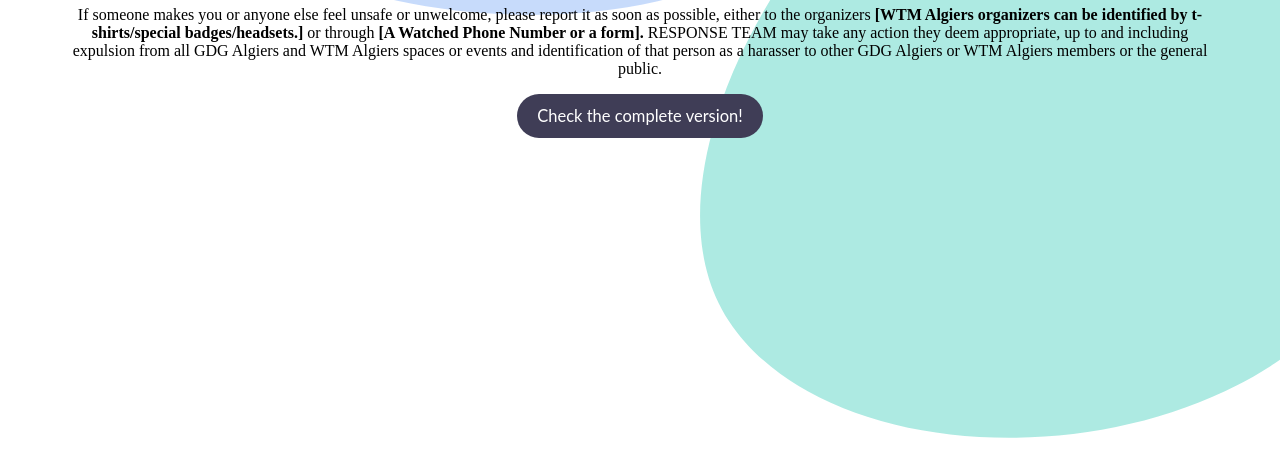
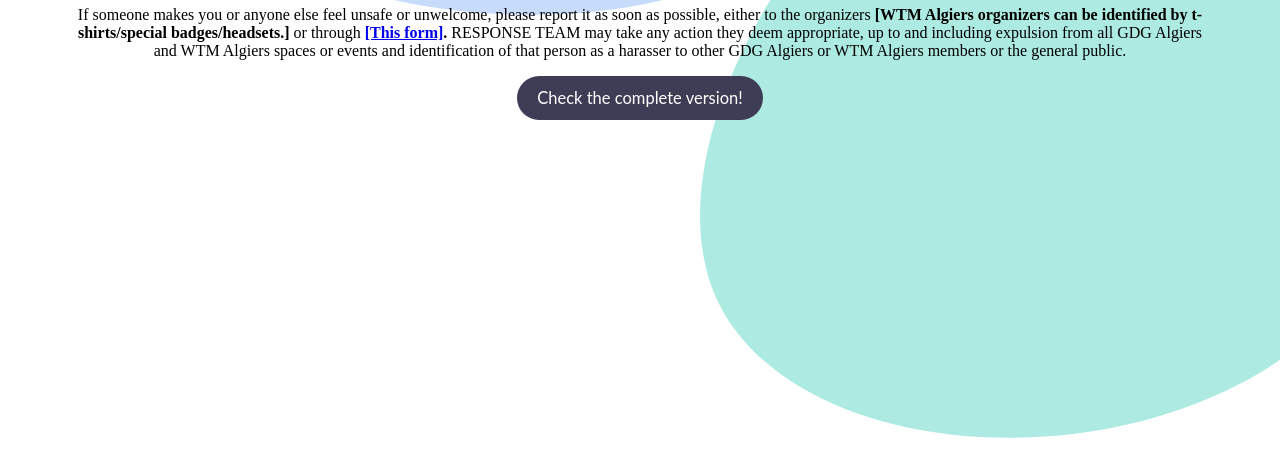
Before and after one commit to WTM-Algiers/WTM-Algiers-Website, a Gatsby site: page /coc in a window 1280 px wide. Shown: the part 631-1100 px from the top of the page. Built offline with nearby package versions, Linux system fonts and the light colour scheme; Gatsby itself is replaced by a stand-in of ours.

Commit message:
add the complaint form

```diff
--- a/src/pages/coc.js
+++ b/src/pages/coc.js
@@ -66,7 +66,7 @@ const SecondPage = () => {
             <p>
               If someone makes you or anyone else feel unsafe or unwelcome, please report it as soon as possible,
               either to the organizers <b>[WTM Algiers organizers can be identified by t-shirts/special badges/headsets.] </b>
-              or through <b>[A Watched Phone Number or a form].</b> RESPONSE TEAM may take any action they deem appropriate,
+              or through <b><a href="https://docs.google.com/forms/d/e/1FAIpQLSdFfM1_78zLh29TBaNeCgZBtl9XV_JavfgcrYC90gww2PxPrA/viewform" target="_blank">[This form]</a>.</b> RESPONSE TEAM may take any action they deem appropriate,
               up to and including expulsion from all GDG Algiers and WTM Algiers spaces or events and identification of
               that person as a harasser to other GDG Algiers or WTM Algiers members or the general public.
             </p>
```
